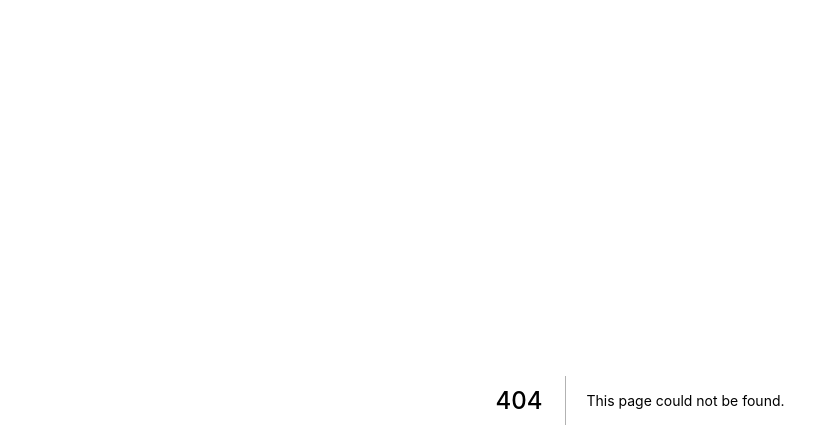
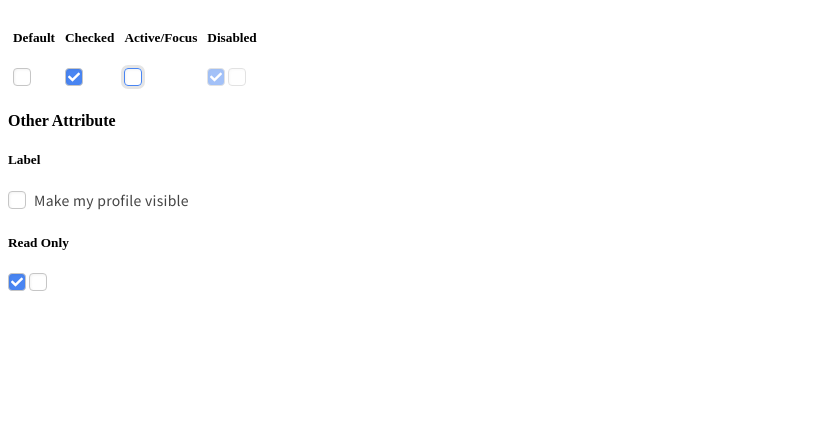
Before and after one commit to usagi-f/react-components, a Next.js app: page /example/Checks in a window 1280 px wide. Before the commit this address had no page. Shown: the top 448 px of the page, without its empty margins (0-839 px from the left). Built offline with nearby package versions, Linux system fonts and the light colour scheme.

Commit message:
add checkbox component

```diff
--- /dev/null
+++ b/pages/example/Checks.js
@@ -0,0 +1,46 @@
+import React from 'react'
+import css from 'styled-jsx/css'
+import { Check } from '../../src/index'
+
+const styles = css`
+.flex {
+  display: flex;
+
+  & > div {
+    padding: 0 5px;
+  }
+}
+`
+
+const Buttons = () => (
+  <section>
+    <div className="flex">
+      <div>
+        <h5>Default</h5>
+        <Check />
+      </div>
+      <div>
+        <h5>Checked</h5>
+        <Check defaultChecked />
+      </div>
+      <div>
+        <h5>Active/Focus</h5>
+        <Check active />
+      </div>
+      <div>
+        <h5>Disabled</h5>
+        <Check defaultChecked disabled />
+        <Check disabled />
+      </div>
+    </div>
+    <h4>Other Attribute</h4>
+    <h5>Label</h5>
+    <Check label="Make my profile visible" />
+    <h5>Read Only</h5>
+    <Check defaultChecked readOnly />
+    <Check readOnly />
+    <style jsx>{styles}</style>
+  </section>
+)
+
+export default Buttons
--- a/pages/example/index.js
+++ b/pages/example/index.js
@@ -5,6 +5,7 @@ import Texts from './Texts'
 import Tables from './Tables'
 import Icons from './Icons'
 import Dropdowns from './Dropdowns'
+import Checks from './Checks'
 
 export {
   Buttons,
@@ -14,4 +15,5 @@ export {
   Tables,
   Icons,
   Dropdowns,
+  Checks,
 }
--- a/pages/index.js
+++ b/pages/index.js
@@ -1,6 +1,6 @@
 import React, { Fragment } from 'react'
 import css from 'styled-jsx/css'
-import { Buttons, Inputs, Headers, Texts, Tables, Icons, Dropdowns } from './example/index'
+import { Buttons, Inputs, Headers, Texts, Tables, Icons, Dropdowns, Checks } from './example/index'
 
 const styles = css`
 h1 {
@@ -28,6 +28,8 @@ const Index = () => (
     <Icons />
     <h1>Dropdown</h1>
     <Dropdowns />
+    <h1>Check</h1>
+    <Checks />
     <style jsx>{styles}</style>
   </Fragment>
 )
--- /dev/null
+++ b/src/Check/index.js
@@ -0,0 +1,68 @@
+import React, { Fragment } from 'react'
+import { FontAwesomeIcon } from '@fortawesome/react-fontawesome'
+import cx from 'classnames'
+import styles from './styles'
+
+const getAttribute = props => ({
+  className: cx({
+    baseStyle: true,
+    error: props.error,
+    active: props.active,
+    readOnly: props.readOnly,
+    disabled: props.disabled !== undefined,
+  }),
+  label: props.label || null,
+  defaultChecked: props.defaultChecked,
+  disabled: props.disabled || props.readOnly ? true : false,
+  tabIndex: props.disabled ? '-1' : 0,
+  readOnly: props.readOnly,
+  additionalStyle: props.style || {},
+  onChange: props.onChange || null,
+})
+
+const Input = attribute => (
+  <Fragment>
+    <input
+      type="checkbox"
+      defaultChecked={attribute.defaultChecked}
+      disabled={attribute.disabled}
+      tabIndex={attribute.tabIndex}
+      readOnly={attribute.readOnly}
+      style={attribute.additionalStyle}
+      onChange={attribute.onChange}
+    />
+    <style jsx>{styles}</style>
+  </Fragment>
+)
+
+const CheckMark = attribute => (
+  <span className="check">
+    <FontAwesomeIcon
+      size="xs"
+      color="white"
+      icon="check"
+    />
+    <style jsx>{styles}</style>
+  </span>
+)
+
+export default props => {
+  const attribute = getAttribute(props)
+  if (attribute.label) {
+    return (
+      <label className={attribute.className}>
+        <Input {...attribute} />
+        <CheckMark />
+        <span className="label">{attribute.label}</span>
+        <style jsx>{styles}</style>
+      </label>
+    )
+  }
+  return (
+    <div className={attribute.className}>
+      <Input {...attribute} />
+      <CheckMark />
+      <style jsx>{styles}</style>
+    </div>
+  )
+}
--- /dev/null
+++ b/src/Check/styles.js
@@ -0,0 +1,72 @@
+import css from 'styled-jsx/css'
+import variable from '../css/variable'
+
+export default css`
+.baseStyle {
+  position: relative;
+  display: inline-flex;
+  align-items: center;
+
+  & > input {
+    appearance: none;
+    display: inline-block;
+    box-sizing: border-box;
+    border-width: 1px;
+    border-style: solid;
+    border-color: ${variable.color.gray40};
+    box-shadow: inset 1px 1px 3px 0 rgba(0, 0, 0, .05);
+    border-radius: 4px;
+    margin: 0;
+    cursor: pointer;
+    width: 18px;
+    height: 18px;
+    outline: none;
+    margin-right: 3px;
+    position: relative;
+
+    &:checked {
+      background-color: ${variable.color.blue};
+    }
+
+    &:focus {
+      border-color: ${variable.color.blue};
+      box-shadow: inset 1px 1px 3px 0 rgba(0, 0, 0, .05), 0 0 0 3px rgba(0, 0, 0, .1);
+    }
+  }
+
+  & > .label {
+    font-family: ${variable.fontFamily};
+    font-size: ${variable.size.medium}px;
+    font-weight: normal;
+    color: ${variable.color.gray100};
+    letter-spacing: .02em;
+    -webkit-font-smoothing: antialiased;
+    cursor: pointer;
+    margin-left: 5px;
+    user-select: none;
+  }
+
+  & > .check {
+    position: absolute;
+    display: inline-flex;
+    justify-content: center;
+    width: 18px;
+    pointer-events: none;
+  }
+
+  &.active > input {
+    border-color: ${variable.color.blue};
+    box-shadow: inset 1px 1px 3px 0 rgba(0, 0, 0, .05), 0 0 0 3px rgba(0, 0, 0, .1);
+  }
+
+  &.disabled {
+    opacity: .5;
+  }
+  &.disabled,
+  &.readOnly {
+    & > input {
+      cursor: default;
+    }
+  }
+}
+`
--- a/src/index.js
+++ b/src/index.js
@@ -5,6 +5,7 @@ import Text from './Text'
 import Table from './Table'
 import Icon from './Icon'
 import Dropdown from './Dropdown'
+import Check from './Check'
 
 export {
   Button,
@@ -14,4 +15,5 @@ export {
   Table,
   Icon,
   Dropdown,
+  Check,
 }
```
